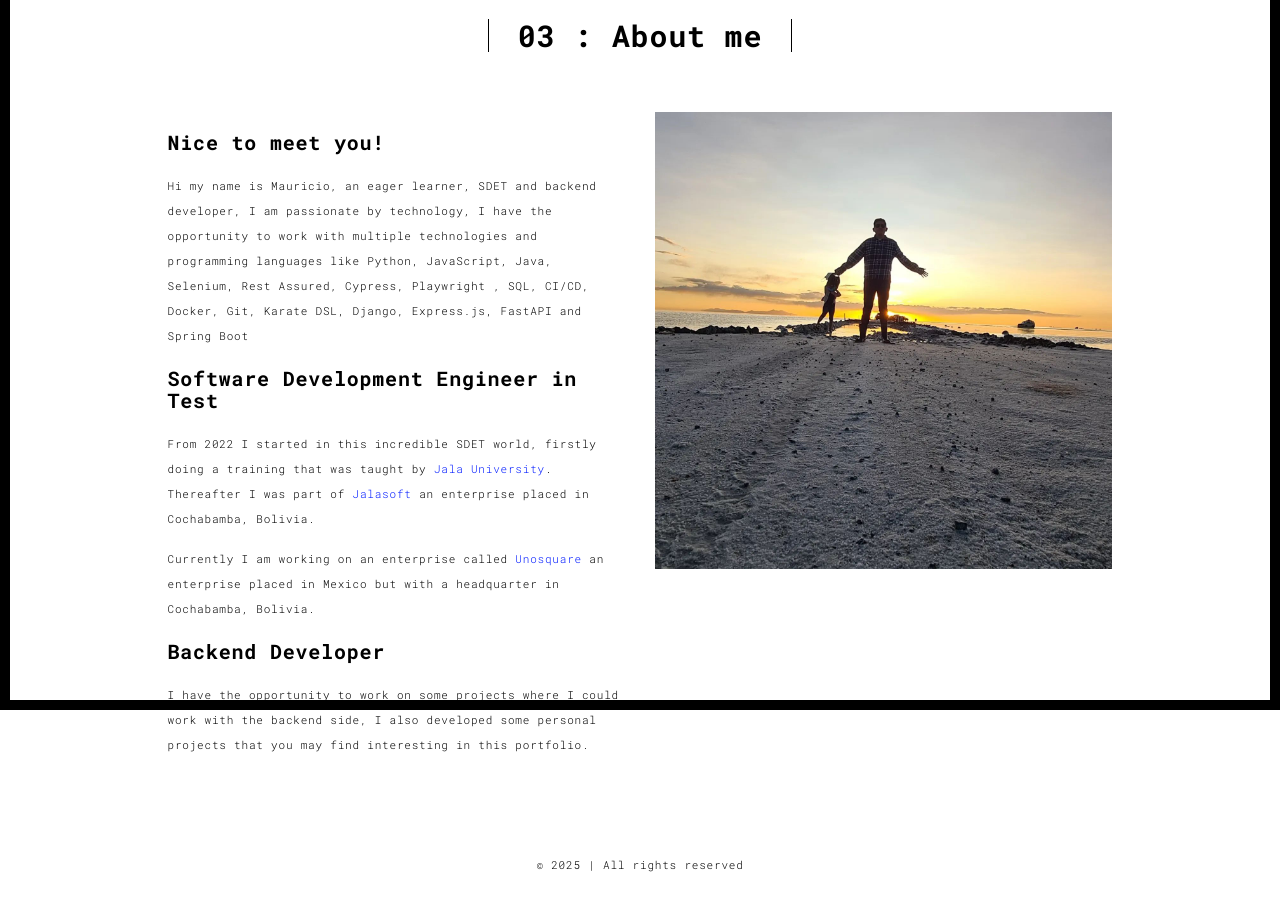
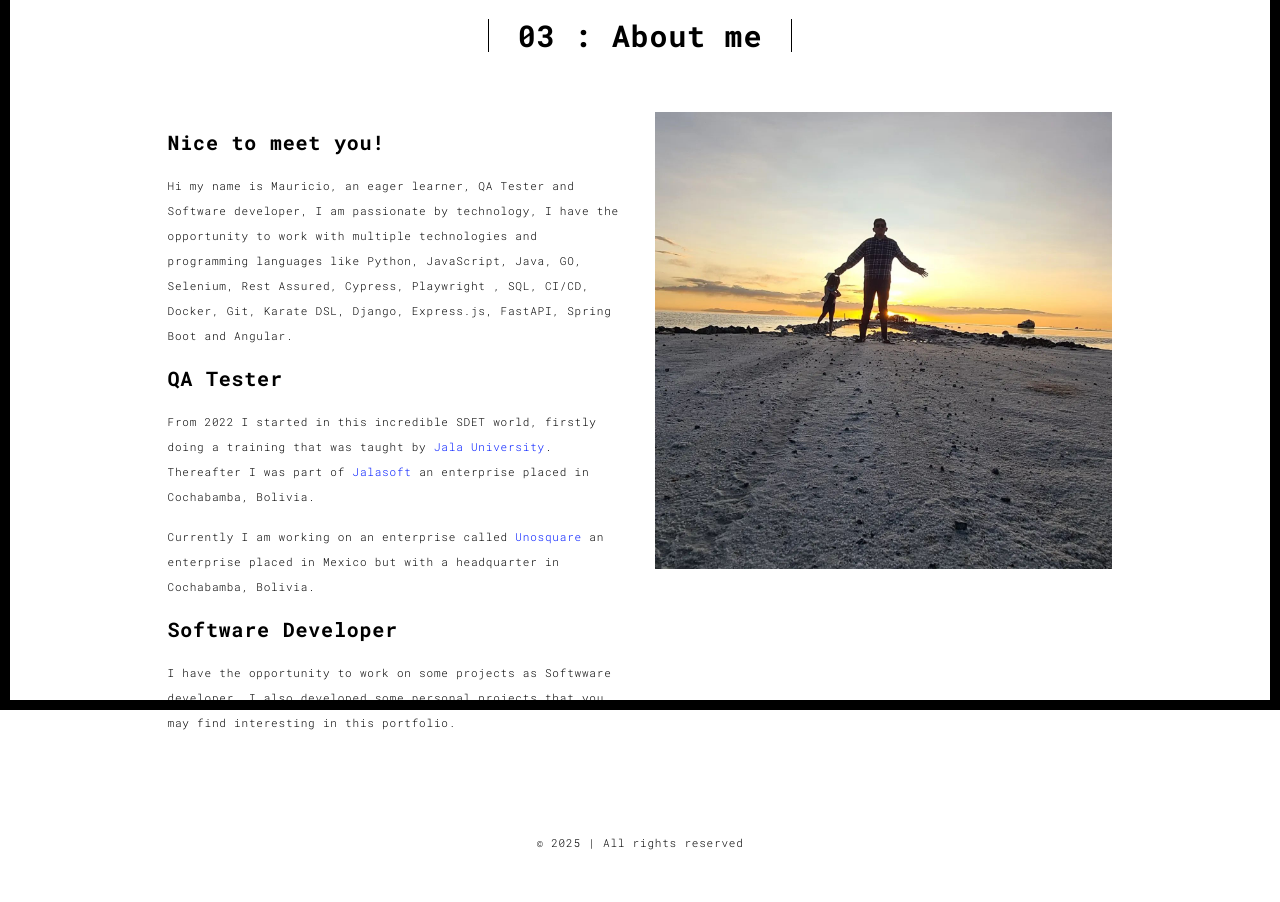
Before and after one commit to MauricioAliendre182/Portfolio, a Flask app: page /about.html in a window 1280 px wide. Shown: the part 90-992 px from the top of the page. After the commit the page ends 940 px from the top, so only its background shows below. Run offline with Flask 2, Linux system fonts and the light colour scheme; some libraries are stand-ins or nearby versions.

Commit message:
Update the descriptions of my profile

```diff
--- a/templates/about.html
+++ b/templates/about.html
@@ -74,15 +74,15 @@
                   <div class="col-xs-12 col-md-6">
                     <h3>Nice to meet you!</h3>
                     <p>
-                      Hi my name is Mauricio, an eager learner, SDET and backend
+                      Hi my name is Mauricio, an eager learner, QA Tester and Software
                       developer, I am passionate by technology, I have the
                       opportunity to work with multiple technologies and
-                      programming languages like Python, JavaScript, Java,
+                      programming languages like Python, JavaScript, Java, GO,
                       Selenium, Rest Assured, Cypress, Playwright , SQL, CI/CD,
-                      Docker, Git, Karate DSL, Django, Express.js, FastAPI and Spring
-                      Boot
+                      Docker, Git, Karate DSL, Django, Express.js, FastAPI, Spring
+                      Boot and Angular.
                     </p>
-                    <h3>Software Development Engineer in Test</h3>
+                    <h3>QA Tester</h3>
                     <p>
                       From 2022 I started in this incredible SDET world, firstly
                       doing a training that was taught by
@@ -102,10 +102,9 @@
                       an enterprise placed in Mexico but with a headquarter in
                       Cochabamba, Bolivia.
                     </p>
-                    <h3>Backend Developer</h3>
+                    <h3>Software Developer</h3>
                     <p>
-                      I have the opportunity to work on some projects where I could
-                      work with the backend side, I also developed some personal
+                      I have the opportunity to work on some projects as Softwware developer, I also developed some personal
                       projects that you may find interesting in this portfolio.
                     </p>
                   </div>
--- a/templates/index.html
+++ b/templates/index.html
@@ -61,9 +61,9 @@
               <h1>Hello,<br>
                 <span id="typed-strings">
                   <span>I'm Mauricio Aliendre</span>
-                  <span>A Software Development Engineer in Test</span>
-                  <span>And Backend Developer</span>
-                  <span>It's a pleasure!</span>
+                  <span>A QA Tester</span>
+                  <span>And Software Developer</span>
+                  <span>Nice to meet you!</span>
                 </span>
                 <span id="typed"></span>
               </h1>
--- a/templates/works.html
+++ b/templates/works.html
@@ -58,7 +58,7 @@
         <div class="col-sm-8 col-sm-offset-2 section-container-spacer">
           <div class="text-center">
             <h1 class="h2">02 : Works</h1>
-            <p>These are some of the projects in which I have worked, either as SDET or Backend Developer.</p>
+            <p>These are some of the projects in which I have worked, either as QA Tester or  Software Developer.</p>
           </div>
         </div>
 
```
